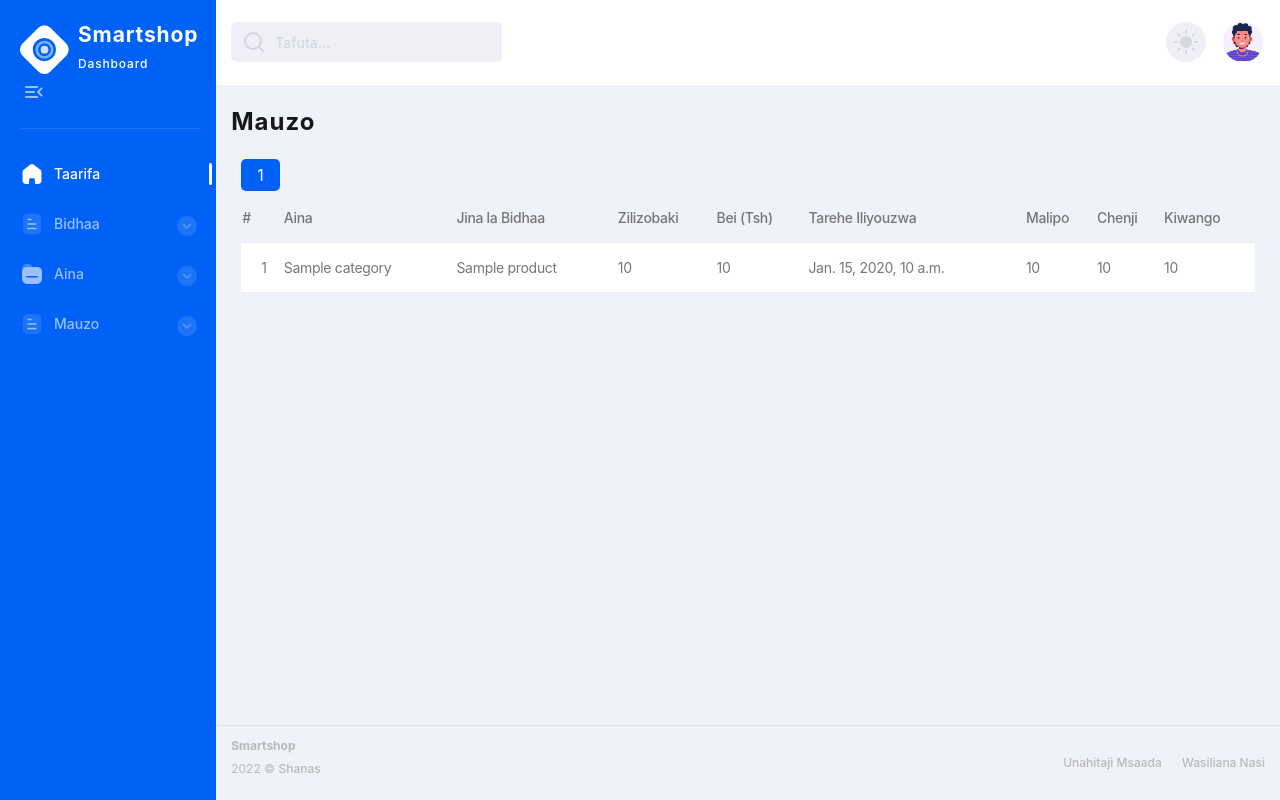
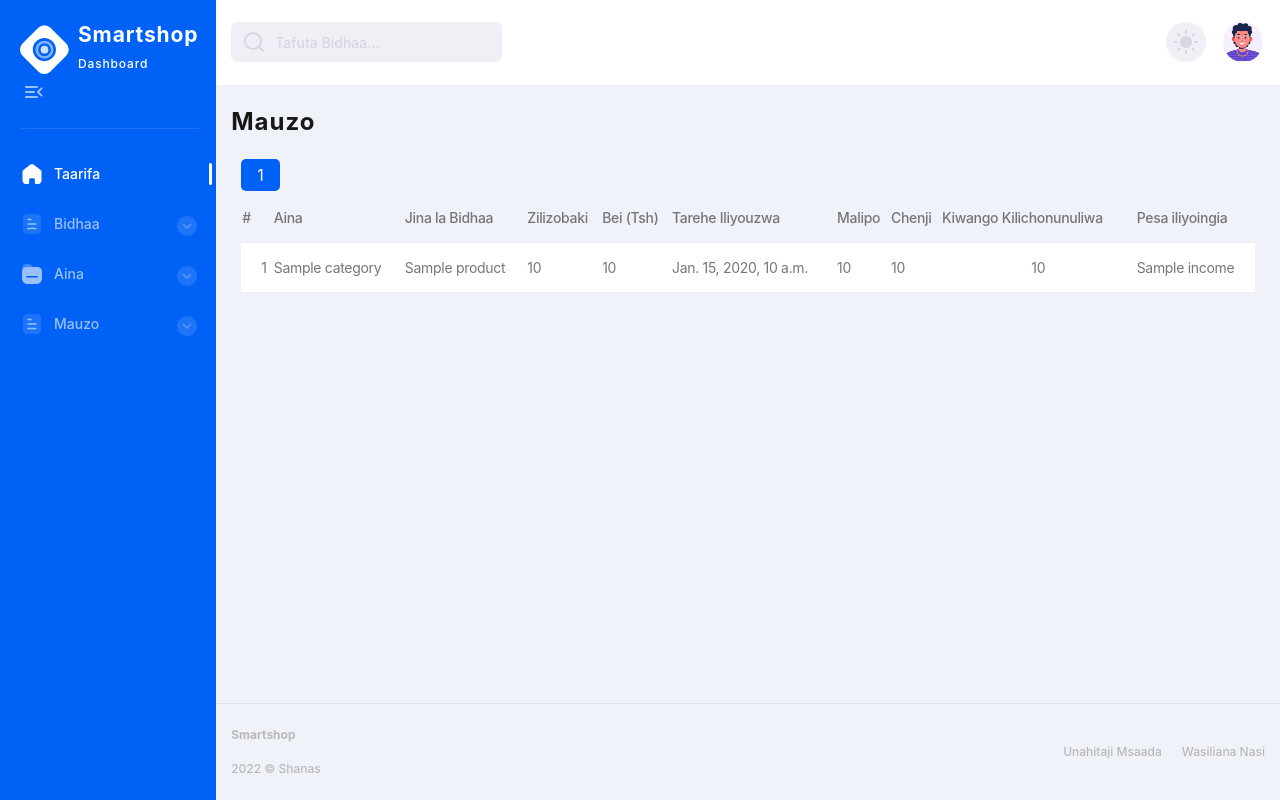
Before and after one commit to mrshanas/smartshop, a Django app: template templates/shop/sales/sales.html in a window 1280 px wide. Run offline with Django 3.2, Linux system fonts and the light colour scheme; the template is opened without the code that fills it: most values are stand-ins (such as "Sample title", 1, 10 or a date in 2020); some libraries are stand-ins or nearby versions.

Commit message:
Dashboard section

```diff
--- a/shop/admin.py
+++ b/shop/admin.py
@@ -19,6 +19,6 @@ class CategoryAdmin(admin.ModelAdmin):
 @admin.register(Sales)
 class SalesAdmin(admin.ModelAdmin):
     list_display = ['product', 'paid_at',
-                    'amount_paid', 'amount_given', 'quantity_bought']
+                    'amount_paid', 'amount_given', 'quantity_bought', 'income']
     list_filter = ['paid_at', 'shop_owner']
     date_hierarchy = 'paid_at'
--- a/shop/forms.py
+++ b/shop/forms.py
@@ -21,4 +21,4 @@ class SalesForm(forms.ModelForm):
     """Sell Products"""
     class Meta:
         model = Sales
-        exclude = ('amount_given', 'shop_owner', 'product')
+        exclude = ('amount_given', 'shop_owner', 'product', 'income')
--- a/shop/models.py
+++ b/shop/models.py
@@ -44,6 +44,7 @@ class Sales(models.Model):
     amount_given = models.DecimalField(max_digits=7, decimal_places=2)
     paid_at = models.DateTimeField(auto_now_add=True)
     quantity_bought = models.PositiveIntegerField(default=1)
+    income = models.DecimalField(max_digits=9, decimal_places=2)
     shop_owner = models.ForeignKey(settings.AUTH_USER_MODEL, models.CASCADE)
 
     def __str__(self):
--- /dev/null
+++ b/templates/404.html
@@ -0,0 +1 @@
+Page not found
--- a/templates/base.html
+++ b/templates/base.html
@@ -8,7 +8,6 @@
     <meta name="viewport" content="width=device-width, initial-scale=1.0" />
     <title>{% block title %}Smartshop{% endblock %}</title>
     <!-- Favicon -->
-    <link rel="shortcut icon" href="{% static 'img/svg/logo.svg' %}" type="image/x-icon" />
     <!-- Custom styles -->
     <link rel="stylesheet" href="{% static 'css/style.min.css' %}" />
     {% block styles %}{% endblock styles %}
@@ -112,7 +111,7 @@
             <div class="main-nav-start">
               <div class="search-wrapper">
                 <i data-feather="search" aria-hidden="true"></i>
-                <input type="text" placeholder="Tafuta..." required />
+                <input type="text" placeholder="Tafuta Bidhaa..." required />
               </div>
             </div>
             <div class="main-nav-end">
@@ -155,7 +154,7 @@
                   </span>
                 </button>
                 <ul class="users-item-dropdown nav-user-dropdown dropdown">
-                  <li>
+                  <!--<li>
                     <a href="##">
                       <i data-feather="user" aria-hidden="true"></i>
                       <span>Duka Langu</span>
@@ -166,11 +165,11 @@
                       <i data-feather="settings" aria-hidden="true"></i>
                       <span>Mpangilio</span>
                     </a>
-                  </li>
+                  </li>-->
                   <li>
                     <a class="danger" href="{% url 'account_logout' %}">
                       <i data-feather="log-out" aria-hidden="true"></i>
-                      <span>Log out</span>
+                      <span>Log Out</span>
                     </a>
                   </li>
                 </ul>
@@ -190,11 +189,11 @@
                     <i data-feather="bar-chart-2" aria-hidden="true"></i>
                   </div>
                   <div class="stat-cards-info">
-                    <p class="stat-cards-info__num">1478 286</p>
-                    <p class="stat-cards-info__title">Mauzo</p>
-                    <p class="stat-cards-info__progress">
+                    <p class="stat-cards-info__num">Tsh {{ sales }}</p>
+                    <p class="stat-cards-info__title">Jumla ya Mauzo</p>
+                    <!--<p class="stat-cards-info__progress">
                       Last month
-                    </p>
+                    </p>-->
                   </div>
                 </article>
               </div>
@@ -204,11 +203,11 @@
                     <i data-feather="file" aria-hidden="true"></i>
                   </div>
                   <div class="stat-cards-info">
-                    <p class="stat-cards-info__num">1478 286</p>
+                    <p class="stat-cards-info__num">{{ products.count }}</p>
                     <p class="stat-cards-info__title">Bidhaa zilizopo</p>
-                    <p class="stat-cards-info__progress">
+                    <!--<p class="stat-cards-info__progress">
                       Last month
-                    </p>
+                    </p>-->
                   </div>
                 </article>
               </div>
@@ -218,15 +217,15 @@
                     <i data-feather="file" aria-hidden="true"></i>
                   </div>
                   <div class="stat-cards-info">
-                    <p class="stat-cards-info__num">1478 286</p>
+                    <p class="stat-cards-info__num">{{ categories.count }}</p>
                     <p class="stat-cards-info__title">Aina za bidhaa zilizopo</p>
-                    <p class="stat-cards-info__progress">
+                    <!--<p class="stat-cards-info__progress">
                       Last month
-                    </p>
+                    </p>-->
                   </div>
                 </article>
               </div>
-              <div class="col-md-6 col-xl-3">
+              <!--<div class="col-md-6 col-xl-3">
                 <article class="stat-cards-item">
                   <div class="stat-cards-icon success">
                     <i data-feather="feather" aria-hidden="true"></i>
@@ -234,16 +233,16 @@
                   <div class="stat-cards-info">
                     <p class="stat-cards-info__num">1478 286</p>
                     <p class="stat-cards-info__title">Kiasi cha mauzo</p>
-                    <p class="stat-cards-info__progress">
-
+                    <!--<p class="stat-cards-info__progress">
                       Last month
                     </p>
-                  </div>
+                  </div>-->
                 </article>
               </div>
             </div>
 
-            <div class="row">
+            <div class="container">
+              <div class="row">
               <div class="col-lg-12">
 
                 <div class="users-table table-wrapper">
@@ -257,6 +256,7 @@
                         </th>
                        <th>Tarehe Iliyowekwa</th>
                        <th>Tarehe Iliyorekebishwa</th>
+                       <th>Tendo</th>
                       </tr>
                     </thead>
                     <tbody>
@@ -302,26 +302,13 @@
                   </table>
                 </div>
               </div>
-
+            </div>
             </div>
           </div>
         </main>
       {% endblock content %}
         <!-- ! Footer -->
-        <footer class="footer" >
-          <div class="container footer--flex" >
-            <div class="footer-end"  style="display:flex;float:right;">
-              <p>
-                <strong>Smartshop</strong> <br>
-                <span id="date"></span> © <a href="https://github.com/mrshanas" target="_blank" style="text-decoration:none;">Shanas
-              </p>
-            </div>
-            <ul class="footer-end">
-              <li><a href="mailto:nassibshaban345@gmail.com">Unahitaji Msaada</a></li>
-              <li><a href="tel:+255716689401">Wasiliana Nasi</a></li>
-            </ul>
-          </div>
-        </footer>
+        <!--{% include 'shop/footer.html' %}-->
       </div>
     </div>
     <!-- Chart library -->
--- a/templates/shop/categories/categories.html
+++ b/templates/shop/categories/categories.html
@@ -104,4 +104,5 @@
         </div>
       </div>
 </main>
+{% include 'shop/footer.html' %}
 {% endblock content %}
--- /dev/null
+++ b/templates/shop/footer.html
@@ -0,0 +1,14 @@
+<footer class="footer" >
+    <div class="container footer--flex" >
+      <div class="footer-start"  >
+        <p>
+          <strong>Smartshop</strong> <br>
+          <span id="date"></span> © <a href="https://github.com/mrshanas" target="_blank" style="text-decoration:none;">Shanas
+        </p>
+      </div>
+      <ul class="footer-end">
+        <li><a href="mailto:nassibshaban345@gmail.com">Unahitaji Msaada</a></li>
+        <li><a href="tel:+255716689401">Wasiliana Nasi</a></li>
+      </ul>
+    </div>
+  </footer>
--- a/templates/shop/products/products.html
+++ b/templates/shop/products/products.html
@@ -113,4 +113,5 @@
         </div>
     </div>
 </main>
+{% include 'shop/footer.html' %}
 {% endblock content %}
--- a/templates/shop/sales/sales.html
+++ b/templates/shop/sales/sales.html
@@ -59,7 +59,8 @@
               <th>Tarehe Iliyouzwa</th>
               <th>Malipo</th>
               <th>Chenji</th>
-              <th>Kiwango</th>
+              <th>Kiwango Kilichonunuliwa</th>
+              <th>Pesa iliyoingia</th>
             </tr>
           </thead>
           <tbody>
@@ -81,7 +82,8 @@
                 </td>
                 <td>{{ sale.amount_paid }}</td>
                 <td>{{ sale.amount_given }}</td>
-                <td>{{ sale.quantity_bought }}</td>
+                <td align="center">{{ sale.quantity_bought }}</td>
+                <td>{{ sale.income }}</td>
               </tr>
             {% endfor %}
           </tbody>
@@ -90,4 +92,5 @@
     </div>
 </div>
 </main>
+{% include 'shop/footer.html' %}
 {% endblock content %}
--- a/templates/shop/sales/sell.html
+++ b/templates/shop/sales/sell.html
@@ -7,6 +7,9 @@
 <main class="main users chart-page" id="skip-target">
     <h2 class="main-title" align="center">Uza Bidhaa</h2>
     <div class="container page-center">
+        {% if form.errors %}
+            {{ form.errors }}
+        {% endif %}
     <form action="" method="post" class="form ">
         {% csrf_token %}
 
```
Also changed, not shown: shop/views.py (+10 -3 lines), shop/migrations/0012_sales_income.py (added), 1 other file.
